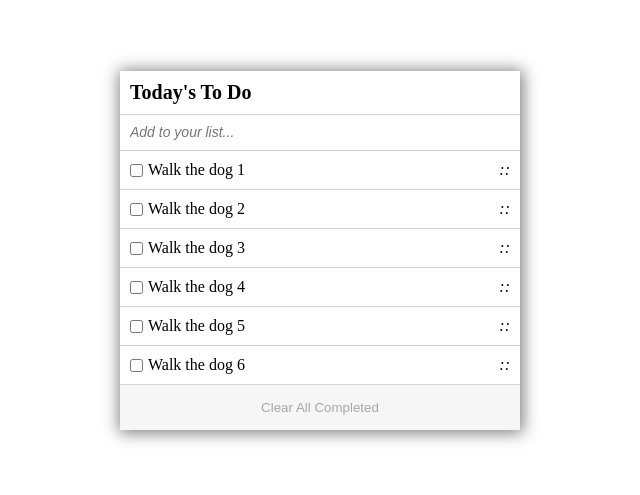
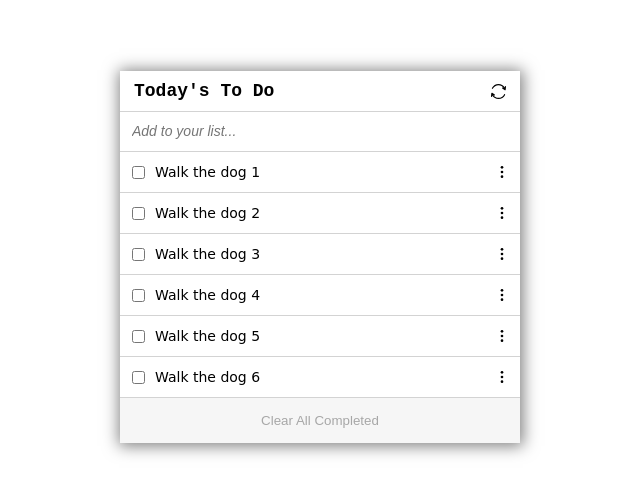
Before and after one commit to jchernandez87/To-Do-List, a website built with webpack: page src/index.html in a window 1280 px wide. Shown: the part 185-680 px from the top of the page, without its empty margins (320-960 px from the left). Built offline with nearby package versions, Linux system fonts and the light colour scheme.

Commit message:
Add icons and styling

```diff
--- a/src/index.js
+++ b/src/index.js
@@ -3,6 +3,8 @@
 // eslint-disable-next-line no-unused-vars
 import _ from 'lodash';
 import './style.css';
+import Icon from './assets/dots.svg';
+import Refresh from './assets/refresh.svg';
 
 const myArr = [
   {
@@ -44,6 +46,10 @@ list.appendChild(unList);
 const title = document.createElement('h1');
 title.textContent = "Today's To Do";
 title.classList.add('title');
+const refresh = document.createElement('img');
+refresh.classList.add('input-icon');
+refresh.src = Refresh;
+title.appendChild(refresh);
 unList.appendChild(title);
 const addList = document.createElement('input');
 addList.setAttribute('type', 'text');
@@ -65,8 +71,8 @@ function display() {
     text.textContent = myArr[i].description;
     text.classList.add('text');
     textContainer.appendChild(text);
-    const icon = document.createElement('i');
-    icon.textContent = '::';
+    const icon = document.createElement('img');
+    icon.src = Icon;
     icon.classList.add('row-icon');
     row.appendChild(icon);
     unList.appendChild(row);
--- a/src/style.css
+++ b/src/style.css
@@ -20,13 +20,25 @@
 }
 
 .title {
-  font-size: 20px;
-  padding: 10px;
+  font-family: monospace;
+  width: 100%;
+  display: flex;
+  flex-direction: row;
+  justify-content: space-between;
+  align-items: center;
+  font-size: 18px;
+  padding: 10px 14px;
   border-bottom:1px solid lightgrey ;
 }
 
+.input-icon {
+  position: relative;
+  height: 15px;
+  width: 15px;
+}
+
 .add-list {
-  padding: 10px;
+  padding: 12px;
   width: 100%;
   border: none;
   border-bottom: 1px solid lightgrey;
@@ -38,7 +50,7 @@
 }
 
 .row {
-  padding: 10px;
+  padding: 12px;
   border-bottom: 1px solid lightgrey;
   width: 100%;
   display: flex;
@@ -55,7 +67,14 @@
 }
 
 .text {
-  margin-left: 5px;
+  font-family: cursive;
+  font-size: 14px;
+  margin-left: 10px;
+}
+
+.row-icon {
+  height: 12px;
+  width: 12px;
 }
 
 .footer {
--- a/webpack.config.js
+++ b/webpack.config.js
@@ -23,6 +23,10 @@ module.exports = {
         test: /\.css$/i,
         use: ['style-loader', 'css-loader'],
       },
+      {
+        test: /\.(png|svg|jpg|jpeg|gif)$/i,
+        type: 'asset/resource',
+      },
     ],
   },
 };
```
Also changed, not shown: dist/feaafa2d6a90b7c9253d.svg (added), dist/index.html, dist/main.js, src/assets/dots.svg (added), src/assets/refresh.svg (added).
